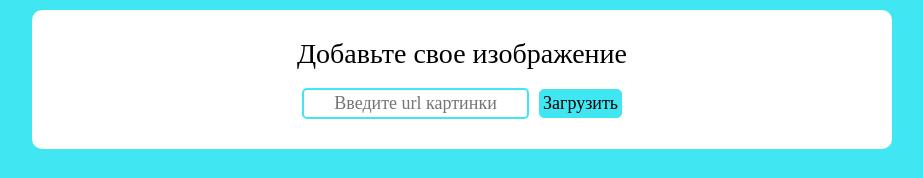
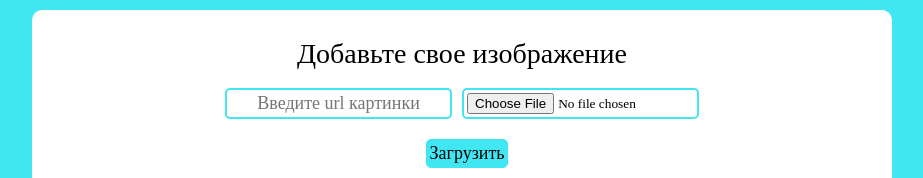
Before and after one commit to nypko195/gallery, a Vue app: page /gallery in a window 1280 px wide. Shown: the top 178 px of the page, without its empty margins (178-1101 px from the left). Built offline with nearby package versions, Linux system fonts and the light colour scheme; no server answers.

Commit message:
add mixins, animations

```diff
--- a/src/components/add/AddImage.vue
+++ b/src/components/add/AddImage.vue
@@ -2,12 +2,16 @@
    <div>
       <section class="add-block">
          <h2 class="add-block__title">Добавьте свое изображение</h2>
-         <label>
+         <label class="add-block__label">
             <input
             @keyup.enter="addImages"
-            class="add-block__inp"
+            class="add-block__inp_image"
             type="text" placeholder="Введите url картинки"
             v-model.trim="url">
+            <input
+            type="file"
+            class="add-block__inp_file"
+            @change="handleFileChange($event.target)" >
          </label>
          <button @click="addImages" @keyup.enter="addImages" class="add-block__btn">Загрузить</button>
       </section>
@@ -22,6 +26,7 @@
          <div class="gallery-block__drop-zone" ref="zone" @dragleave="removeActiveClass">
             <span class="gallery-block__drop-zone-text">Перетащите сюда Вашу картинку</span>
             <input
+               class="gallery-block__drop-zone-inp"
                id="file-input"
                type="file"
                accept="image/png, image.jpeg"
@@ -34,8 +39,10 @@
 
 <script>
 import ShowGallery from '../show/ShowGallery.vue';
+import AnimationsMixins from '../mixins/AnimationsMixins.js';
 
 export default {
+   mixins: [AnimationsMixins],
    components: {
       ShowGallery
    },
@@ -49,15 +56,43 @@ export default {
          this.$store.commit('enterUrl', {
             newUrl: this.url
          });
-
+         this.showAnimation();
          this.url = ''
          this.$store.dispatch('addImageToArray')
+         this.hideAnimation();
       },
-      handleFileChange(event) {
+      addImageJpg(event) {
+         console.log('image')
          let selectedFile = URL.createObjectURL(event.files[0]);
          let infoAboutAddImage = {}
          infoAboutAddImage.url = selectedFile;
          this.$store.commit('addNewImageArr', infoAboutAddImage);
+      },
+      addImageJson(event) {
+         console.log('json')
+
+         const file = event.files[0];
+         const reader = new FileReader();
+         reader.readAsText(file);
+         reader.onload = function() {
+            console.log(reader)
+            console.log(reader.result)
+            console.log(reader.result.galleryImages)
+            console.log(JSON.parse(reader.result));
+         }
+         console.log(reader);
+      },
+      handleFileChange(event) {
+         console.log(event.files[0].type)
+         if(event.files[0].type !== 'application/json' ) {
+            this.showAnimation();
+            this.addImageJpg(event);
+            this.hideAnimation()
+         } else {
+            this.showAnimation();
+            this.addImageJson(event);
+            this.hideAnimation()
+         }
       },
       addActiveClass() {
          console.log('active')
@@ -68,7 +103,7 @@ export default {
          console.log('remove')
          let domElementDrop = this.$refs.zone;
          domElementDrop.classList.remove('active')
-      }
+      },
    },
 }
 </script>
@@ -90,14 +125,26 @@ export default {
    .add-block__title {
       font-size: 28px;
    }
-   .add-block__inp {
-      margin-top: 20px;
+   .add-block__label {
+      margin: 20px 0px;
+      display: flex;
+      justify-content: center;
+      align-items: center;
+   }
+   .add-block__inp_image {
       border: 2px solid #40E7F2;
       text-align: center;
       font-size: 18px;
       padding: 3px 0px;
       border-radius: 5px;
       cursor: pointer;
+   }
+   .add-block__inp_file {
+      margin: 0px 0 0 10px;
+      cursor: pointer;
+      border: 2px solid #40E7F2;
+      padding: 3px 3px;
+      border-radius: 5px;
    }
    .add-block__btn {
       margin-left: 10px;
@@ -132,7 +179,7 @@ export default {
       top: 50%;
       left: 29%;
    }
-   input[type="file"] {
+   .gallery-block__drop-zone-inp {
       position: absolute;
       opacity: 0;
       width: inherit;
--- /dev/null
+++ b/src/components/mixins/AnimationsMixins.js
@@ -0,0 +1,16 @@
+export default {
+   methods: {
+      showAnimation() {
+         this.$store.commit('updateIsShowImage', false)
+         this.$store.commit('updateIsShowAnimation', true)
+      },
+      hideAnimation() {
+         setTimeout(() => {
+            this.$store.commit('updateIsShowImage', true)
+            this.$store.commit('updateIsShowAnimation', false)
+         }, 500);
+         // this.log = false;
+         // this.log1 = true;
+      }
+   }
+}
--- a/src/components/show/GalleryItem.vue
+++ b/src/components/show/GalleryItem.vue
@@ -1,7 +1,7 @@
 <template>
    <li class="gallery__list-card">
-      <base-spinner v-show="isShowAnimation"></base-spinner>
-      <img :src="url" alt="" ref="image" v-show="isShowImage">
+      <base-spinner v-show="readyisShowAnimation"></base-spinner>
+      <img :src="url" alt="" ref="image" v-show="readyIsShowImage">
       <span class="btn" @click="removeImage"></span>
    </li>
 </template>
@@ -18,15 +18,19 @@ export default {
       url: {
          type: String,
       },
-      isShowAnimation: {
-         type: Boolean,
-      },
-      isShowImage: {
-         type: Boolean,
-      }
    },
    computed: {
-      ...mapGetters(['listUrls'])
+      ...mapGetters([
+         'listUrls',
+         'isShowAnimation',
+         'isShowImage'
+      ]),
+      readyIsShowImage() {
+         return this.isShowImage
+      },
+      readyisShowAnimation() {
+         return this.isShowAnimation;
+      }
    },
    methods: {
       removeImage() {
--- a/src/components/show/ShowGallery.vue
+++ b/src/components/show/ShowGallery.vue
@@ -3,8 +3,6 @@
       <h2 class="gallery__title">Галерея</h2>
       <ul class="gallery__list">
          <gallery-item
-         :isShowAnimation="this.isShowAnimation"
-         :isShowImage="this.isShowImage"
          v-for="image in loadingImage"
          :key="image.url"
          :url="image.url"></gallery-item>
@@ -14,45 +12,28 @@
 
 <script>
 import { mapGetters } from 'vuex';
+
+import  AnimationsMixins  from '../mixins/AnimationsMixins.js';
 import GalleryItem from './GalleryItem.vue';
 
 export default {
    components: {
       GalleryItem,
    },
-   data() {
-      return {
-         isShowAnimation: false,
-         isShowImage: true,
-
-      }
-   },
+   mixins: [AnimationsMixins],
    computed: {
-      ...mapGetters(['listUrls']),
+      ...mapGetters([
+      'listUrls',
+      ]),
       loadingImage() {
          return this.listUrls
       },
    },
    methods: {
-      //Animation
-      showAnimation() {
-         this.isShowImage = false,
-         this.isShowAnimation = true;
-         console.log('true')
-      },
-      hideAnimation() {
-         setTimeout(() => {
-            this.isShowAnimation = false;
-            this.isShowImage = true;
-         }, 500);
-         // this.log = false;
-         // this.log1 = true;
-         console.log('false')
-      },
       async placeholderForImages() {
          this.showAnimation();
          await this.$store.dispatch('createdGallery');
-         this.hideAnimation()
+         this.hideAnimation();
       }
    },
    mounted() {
--- a/src/store/getters.js
+++ b/src/store/getters.js
@@ -4,5 +4,11 @@ export default {
    },
    listUrls(state) {
       return state.listUrls;
+   },
+   isShowImage(state) {
+      return state.isShowImage;
+   },
+   isShowAnimation(state) {
+      return state.isShowAnimation;
    }
 }
--- a/src/store/index.js
+++ b/src/store/index.js
@@ -9,6 +9,8 @@ const store = createStore({
       return {
          listUrls: [],
          urlAddedImage: '',
+         isShowAnimation: false,
+         isShowImage: true,
       }
    },
    mutations,
--- a/src/store/mutations.js
+++ b/src/store/mutations.js
@@ -10,5 +10,11 @@ export default {
    },
    addNewImageArr(state, payload) {
       state.listUrls.push(payload)
+   },
+   updateIsShowAnimation(state, payload) {
+      state.isShowAnimation = payload;
+   },
+   updateIsShowImage(state, payload) {
+      state.isShowImage = payload;
    }
 }
```
